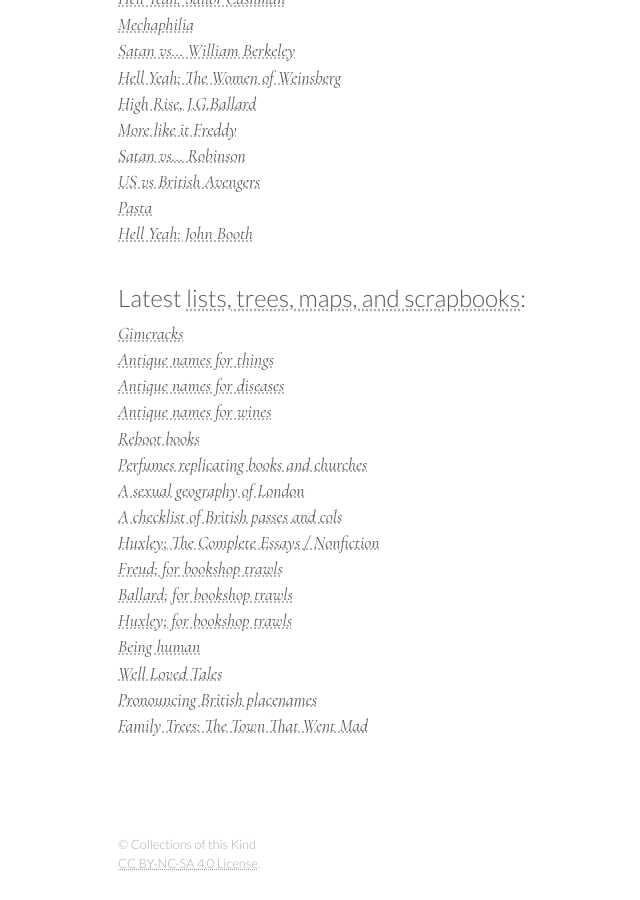
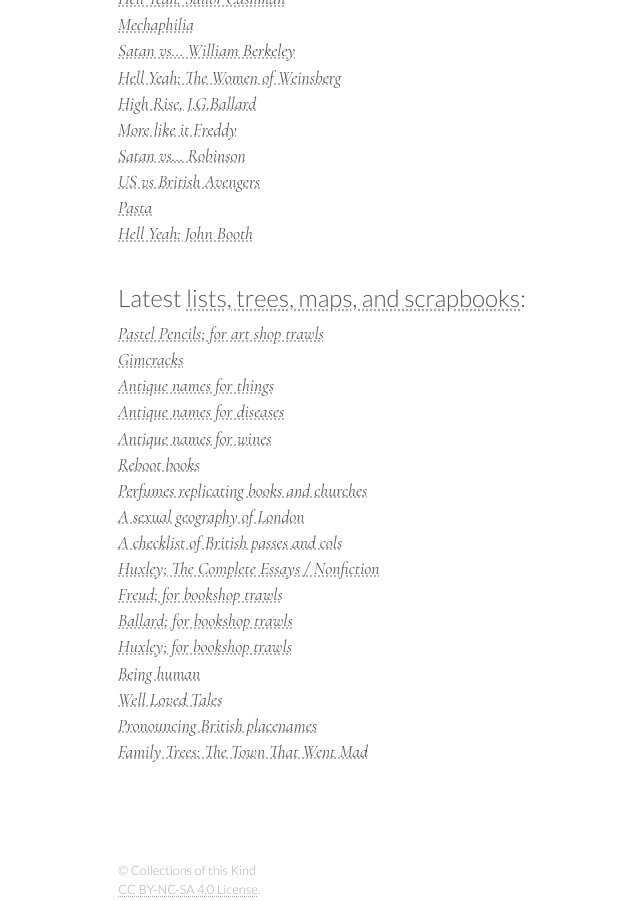
Before and after one commit to CollectionsOfThisKind/collectionsofthiskind.github.io, a Jekyll site: the page built from index.html, in a window 1280 px wide and 900 px high, scrolled down 2433 px. Shown: the whole window, without its empty margins (132-772 px from the left). Built offline with Jekyll 4.4.1, drawn with Linux system fonts in a browser that asks for light colours; before the commit the page ends 3307 px from its top, so only the background shows below that.

Commit message:
Add files via upload

```diff
--- a/index.html
+++ b/index.html
@@ -152,6 +152,7 @@
 <h2 name="lists">Latest <a href="pages/lists/index.html">lists, trees, maps, and scrapbooks</a>:</h2>
 
 <ul class="new">
+<li><a href="pages/lists/lists/pastels.html">Pastel Pencils; for art shop trawls</a></li>
 <li><a href="pages/lists/lists/gimcracks.html">Gimcracks</a></li>
 <li><a href="pages/lists/lists/things.html">Antique names for things</a></li>
 <li><a href="pages/lists/lists/diseases.html">Antique names for diseases</a></li>
```
